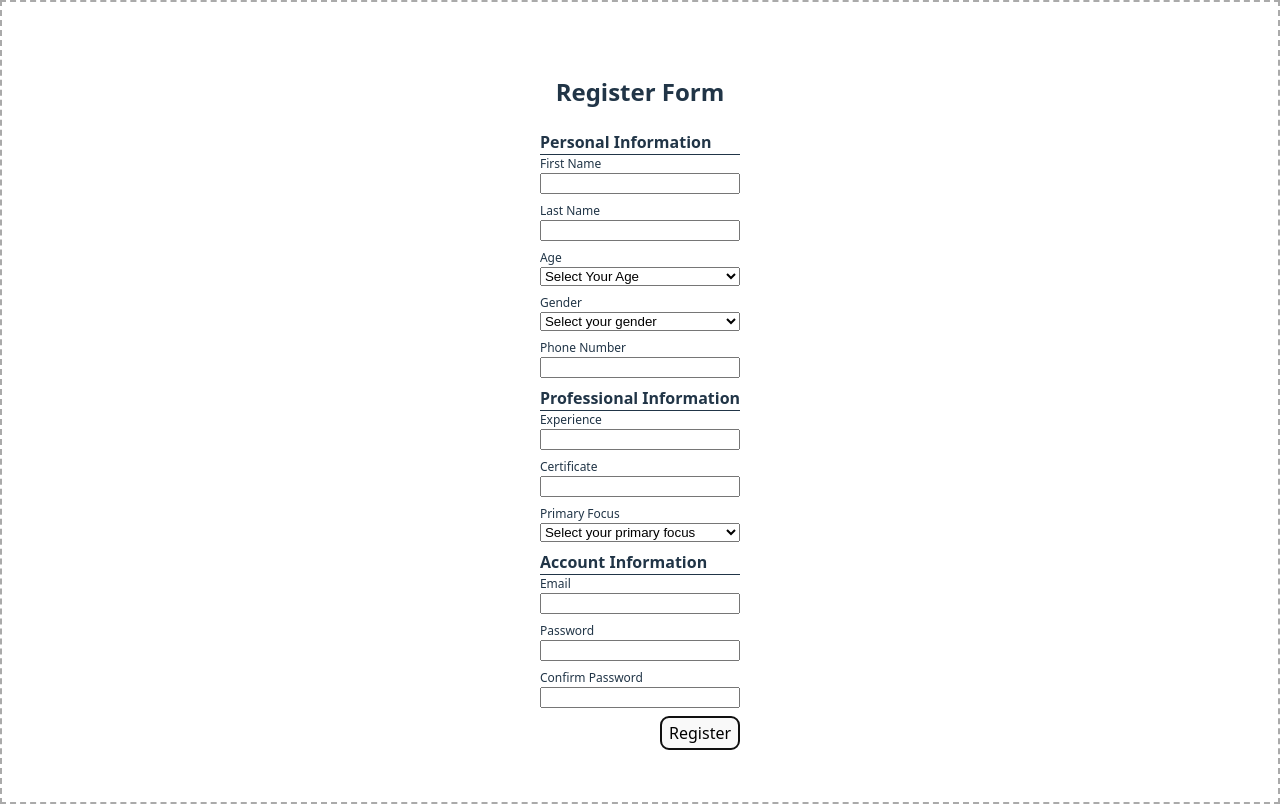
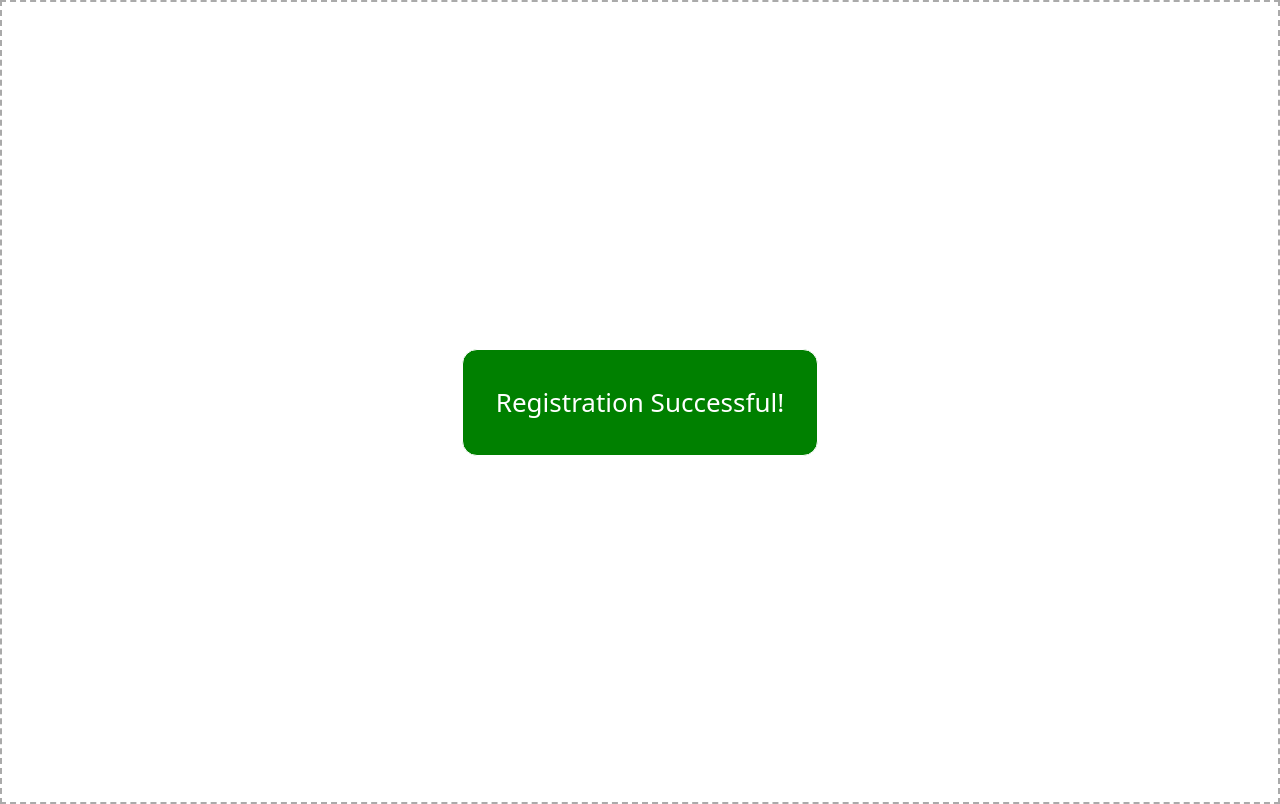
Before and after one commit to Gev311/registration-page, a React (Vite) app: page / in a window 1280 px wide. Both pictures are taken after a click on the button "Register". Built offline with nearby package versions, Linux system fonts and the light colour scheme.

Commit message:
success window

```diff
--- a/src/App.jsx
+++ b/src/App.jsx
@@ -1,13 +1,24 @@
+import { useState } from "react"
+import { Register } from './Register'
+import { Success } from './forms/Success'
 import './App.css'
-import { Register } from './Register'
-
 function App() {
-
-
+  const [allValid, setAllValid] = useState(false);
+  const signInValue = (errors) => {
+    const allValid = Object.values(errors).every(err => err === false);
+    setAllValid(allValid);
+  };
   return (
     <>
+      <div>
+        {!allValid ? (
+          <Register
+            onSubmit={signInValue} />
+        ) : (
+          <Success />
+        )}
 
-      <Register />
+      </div>
     </>
   )
 }
--- a/src/Register.jsx
+++ b/src/Register.jsx
@@ -4,8 +4,7 @@ import './Register.css';
 import { JobExperience } from "./forms/JobExperience";
 import { PersonalInfo } from "./forms/PersonalInfo";
 import { Passwords } from "./forms/Passwords";
-// import { PersonalInfo } from "./forms/PersonalInfo";
-export const Register = () => {
+export const Register = ({ onSubmit }) => {
     const [form, setForm] = useState({
         firstName: '',
         lastName: '',
@@ -86,16 +85,16 @@ export const Register = () => {
         })
     };
 
-    const signInValue = () => {
-        console.log("Name:", form.firstName);
-        console.log("Surname:", form.lastName);
-        console.log("Age:", form.age);
-        console.log("Phone Number:", form.phoneNumber)
-        console.log("Password:", form.password);
+
+    const handleSubmit = () => {
+        const allValid = Object.values(errors).every(err => err === false);
+        onSubmit(errors);
     };
+
+
     return (
         <div>
-            <h2>Register Form</h2>
+            <h2>Registration Form</h2>
             <div id='form'>
                 <h4>Personal Information</h4>
                 <PersonalInfo
@@ -122,7 +121,7 @@ export const Register = () => {
 
 
                 <div className="action">
-                    <button onClick={signInValue}>Register</button>
+                    <button onClick={handleSubmit}>Register</button>
                 </div>
             </div>
         </div >
--- a/src/forms/Success.jsx
+++ b/src/forms/Success.jsx
@@ -1,10 +1,21 @@
 
-import './Success.css';
+// import './Success.css';
 export const Success = () => {
     return (
         <>
-
-            <div className="successToast">Registration Successful!</div>
+            <div
+                style={{
+                    fontSize: '26px',
+                    color: 'white',
+                    border: '1px solid',
+                    padding: '33px',
+                    backgroundColor: 'green',
+                    borderRadius: '15px',
+                }}
+                className="successToast"
+            >
+                Registration Successful!
+            </div>
 
         </>
     )
```
